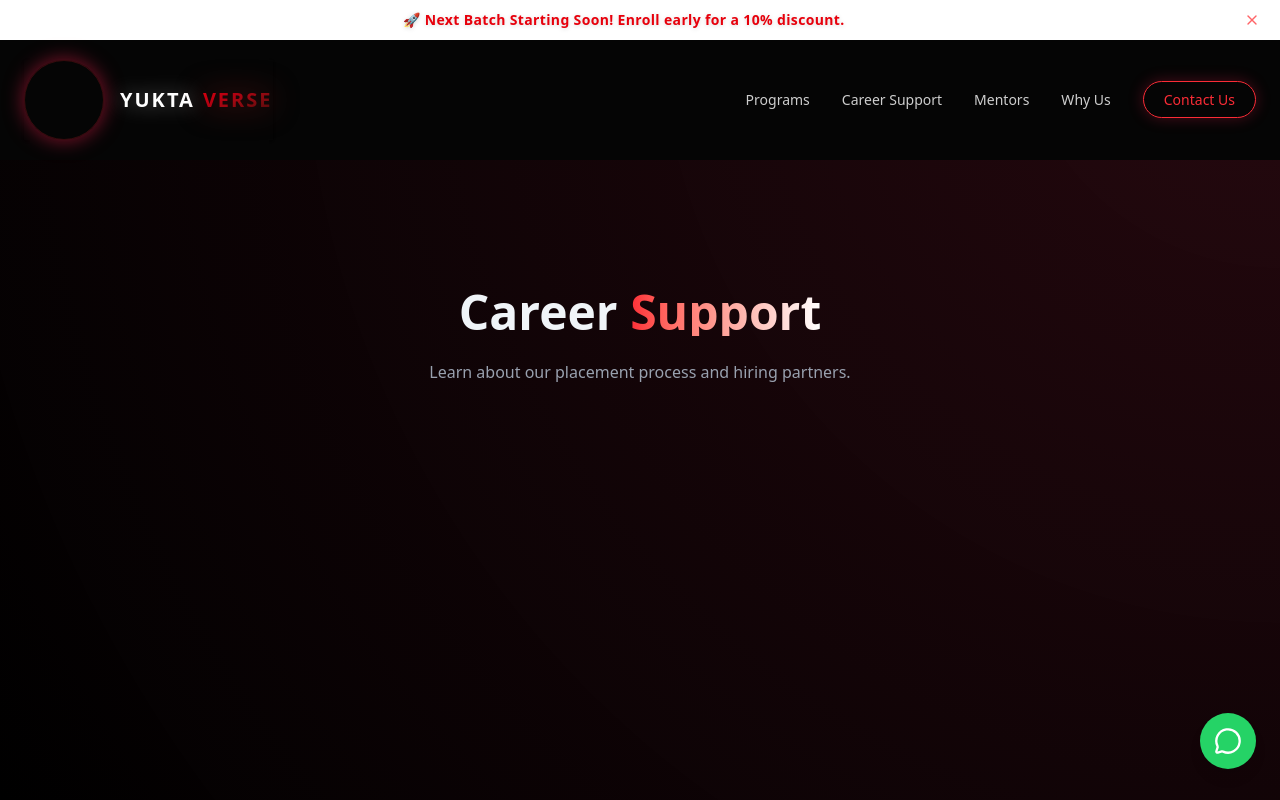
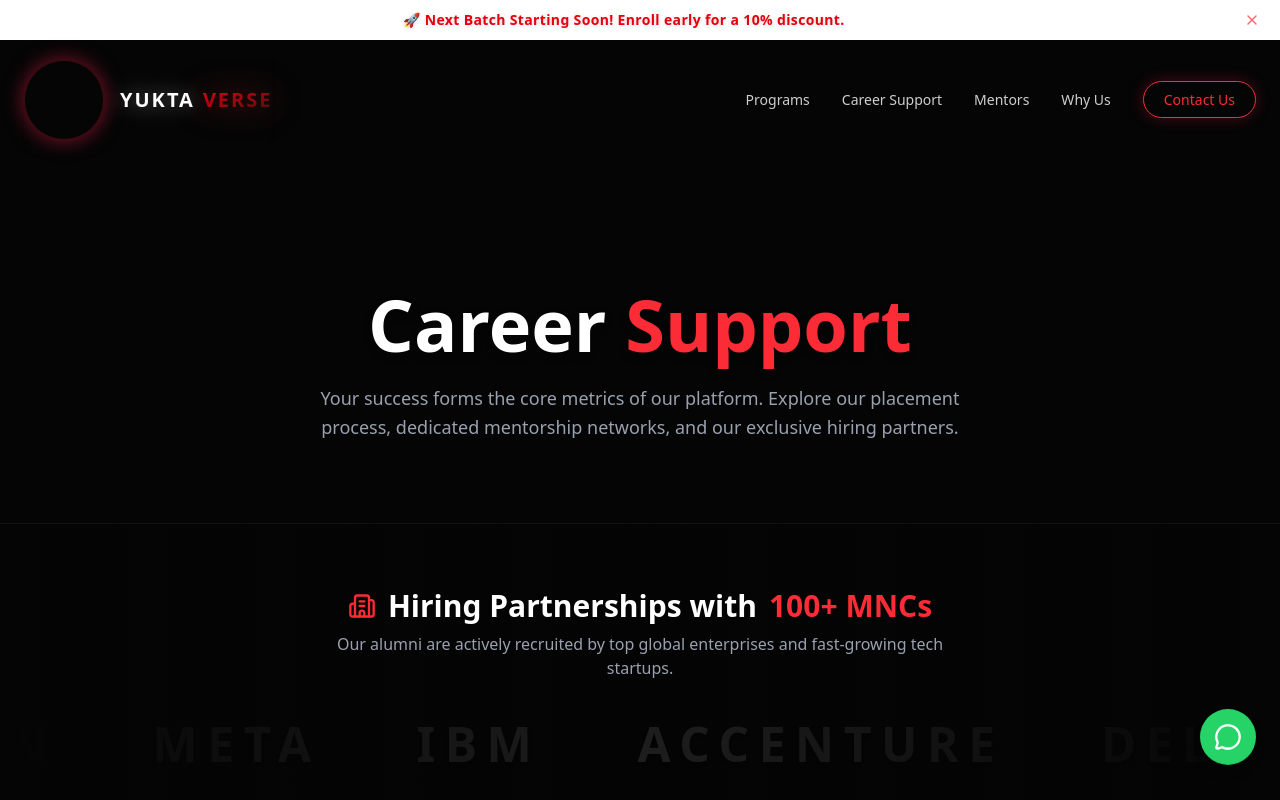
Before and after one commit to aghattikar82/yukta_verse, a Next.js app: page /career-support in a window 1280 px wide. Shown: the top 800 px of the page. Built offline with nearby package versions, Linux system fonts and the light colour scheme; grey boxes are pictures that could not be loaded.

Commit message:
Add hiring partnerships carousel to programs and career support pages

```diff
--- a/src/app/career-support/page.tsx
+++ b/src/app/career-support/page.tsx
@@ -1,8 +1,16 @@
+import HiringPartners from "@/components/HiringPartners";
+
 export default function CareerSupportPage() {
   return (
-    <div className="pt-32 pb-20 container mx-auto px-6 text-center min-h-[70vh]">
-      <h1 className="text-5xl font-outfit font-bold mb-6">Career <span className="gradient-text">Support</span></h1>
-      <p className="text-gray-400 max-w-2xl mx-auto">Learn about our placement process and hiring partners.</p>
+    <div className="pt-32 pb-20 min-h-[70vh] bg-[#050505]">
+      <div className="container mx-auto px-6 text-center mb-20 animate-fade-in-up">
+        <h1 className="text-5xl md:text-7xl font-outfit font-black mb-6 text-white drop-shadow-lg">Career <span className="text-red-500">Support</span></h1>
+        <p className="text-gray-400 max-w-2xl mx-auto text-lg leading-relaxed">
+          Your success forms the core metrics of our platform. Explore our placement process, dedicated mentorship networks, and our exclusive hiring partners.
+        </p>
+      </div>
+
+      <HiringPartners />
     </div>
   );
 }
--- a/src/app/programs/[slug]/page.tsx
+++ b/src/app/programs/[slug]/page.tsx
@@ -2,6 +2,7 @@
 
 import { use } from "react";
 import { courses } from "@/data/courses";
+import HiringPartners from "@/components/HiringPartners";
 import { notFound } from "next/navigation";
 import Image from "next/image";
 import Link from "next/link";
@@ -69,7 +70,10 @@ export default function CoursePage({ params }: { params: Promise<{ slug: string
         </div>
       </section>
 
-      {/* 2. Main Body Content */}
+      {/* Hiring Partners */}
+      <HiringPartners />
+
+      {/* 3. Main Body Content */}
       <section className="py-16">
         <div className="container mx-auto px-6 grid grid-cols-1 lg:grid-cols-3 gap-16 relative">
 
--- /dev/null
+++ b/src/components/HiringPartners.tsx
@@ -0,0 +1,44 @@
+"use client";
+
+import { motion } from "framer-motion";
+import { Building2 } from "lucide-react";
+
+const companies = [
+  "Google", "Microsoft", "Amazon", "Meta", "IBM", "Accenture",
+  "Deloitte", "TCS", "Infosys", "Capgemini", "NetApp", "Cisco",
+  "Oracle", "Intel", "NVIDIA", "Adobe", "Salesforce", "Atlassian",
+  "VMware", "PwC", "KPMG", "EY"
+];
+
+export default function HiringPartners() {
+  return (
+    <div className="py-16 overflow-hidden bg-[#050505] border-y border-white/5 relative perspective-1000">
+      <div className="absolute inset-0 bg-gradient-to-r from-[#050505] via-transparent to-[#050505] z-10 pointer-events-none w-full"></div>
+
+      <div className="container mx-auto px-6 mb-10 text-center relative z-20">
+        <h3 className="text-2xl md:text-3xl font-black font-outfit text-white mb-2 flex items-center justify-center gap-3">
+          <Building2 className="text-red-500" size={28} /> Hiring Partnerships with <span className="text-red-500">100+ MNCs</span>
+        </h3>
+        <p className="text-gray-400 text-base max-w-2xl mx-auto">Our alumni are actively recruited by top global enterprises and fast-growing tech startups.</p>
+      </div>
+
+      <div className="relative w-full flex overflow-x-hidden group mt-4">
+        <motion.div
+          className="flex whitespace-nowrap gap-12 sm:gap-24 items-center px-6"
+          animate={{ x: ["0%", "-50%"] }}
+          transition={{ duration: 40, ease: "linear", repeat: Infinity }}
+        >
+          {/* Duplicate the list to make it infinite loop smoothly */}
+          {[...companies, ...companies].map((company, i) => (
+            <div
+              key={i}
+              className="text-2xl sm:text-4xl lg:text-5xl font-black text-white/10 uppercase tracking-[0.2em] font-outfit hover:text-white/40 transition-colors cursor-default drop-shadow-md"
+            >
+              {company}
+            </div>
+          ))}
+        </motion.div>
+      </div>
+    </div>
+  );
+}
```
